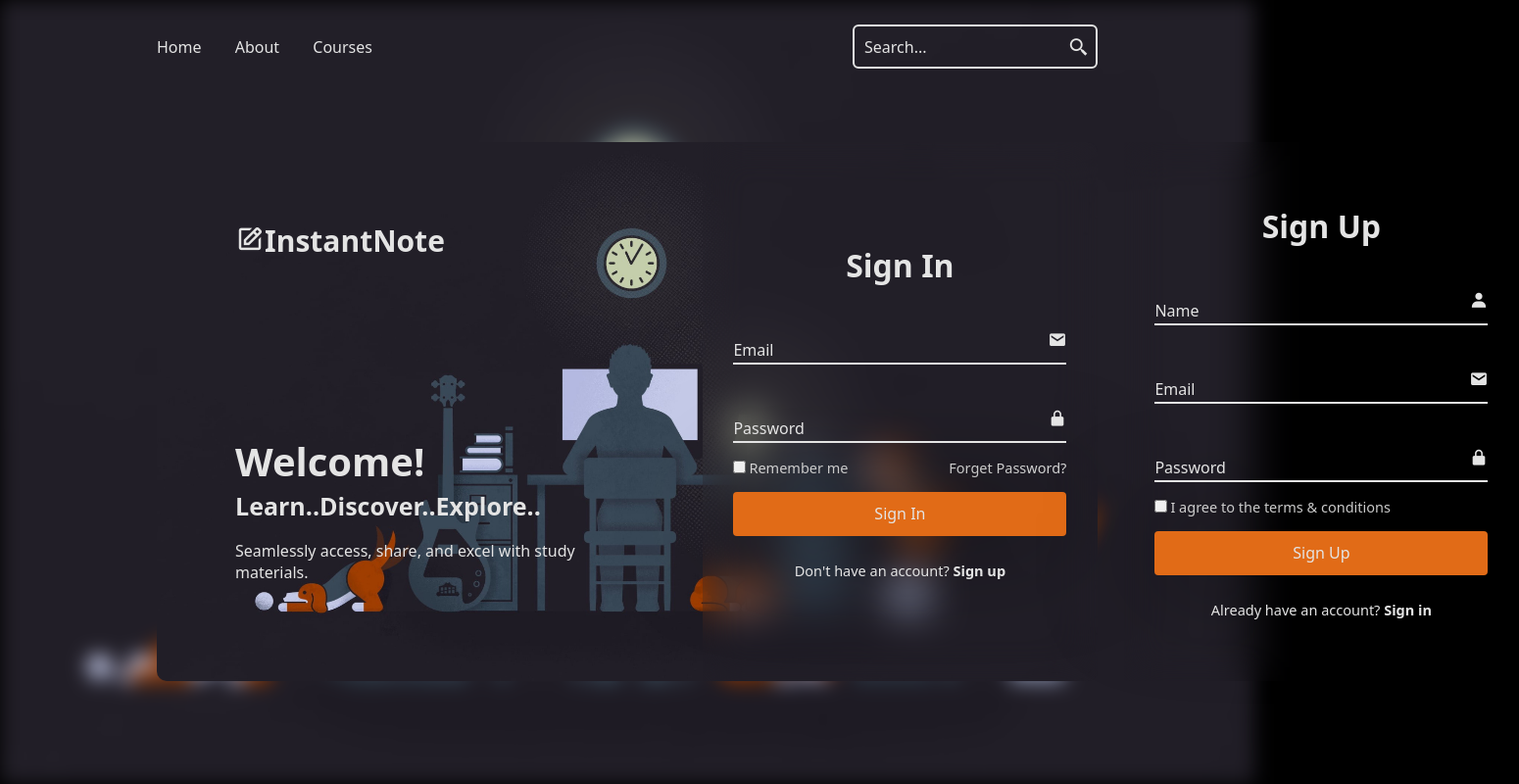
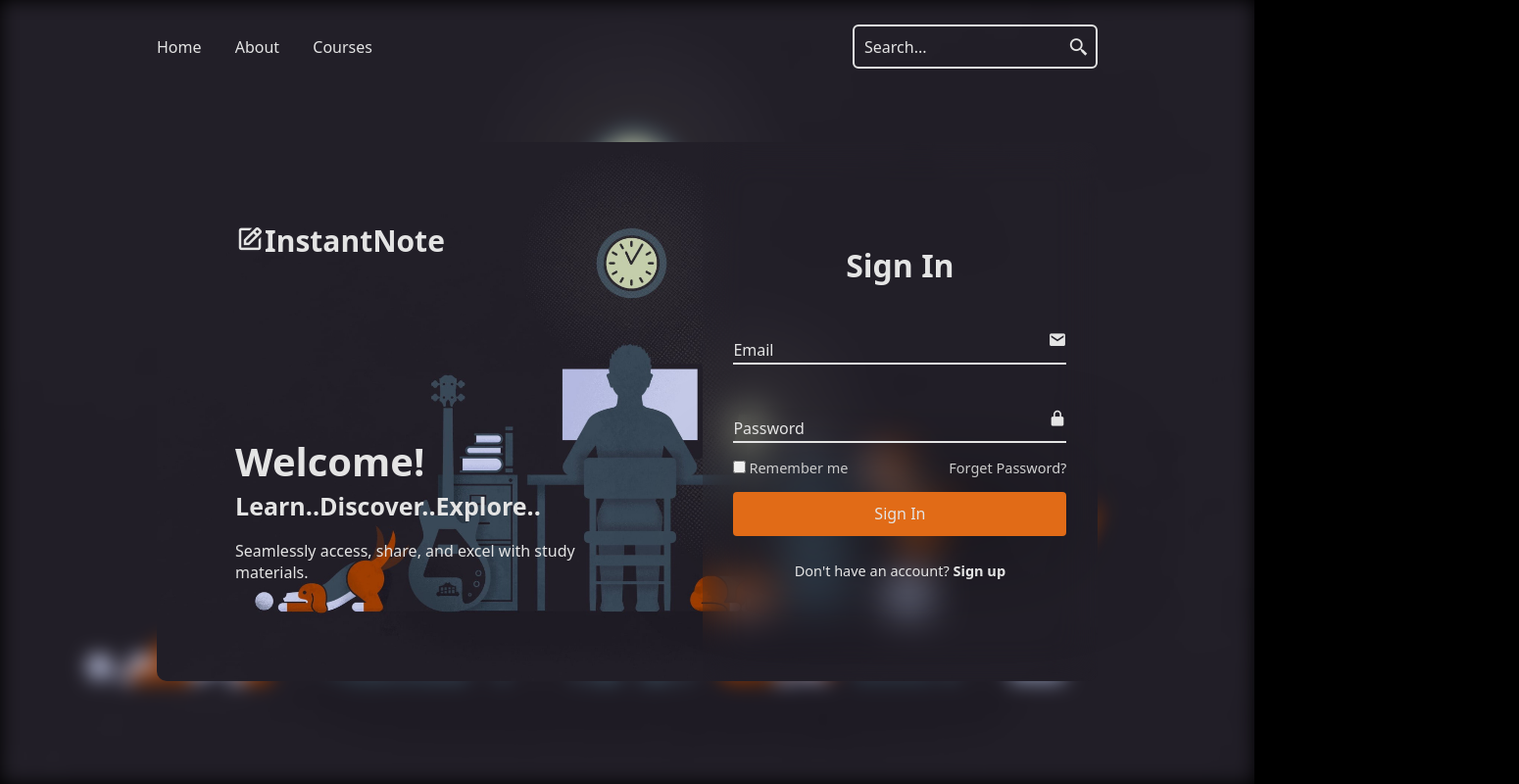
Before and after one commit to safalyakumbhare/WEB-DEV, a plain HTML site: page Login Design/Login.html in a window 1280 px wide. Shown: the whole page at 98% size, 1550 px wide, since content can reach past the window. Drawn offline with nearby package versions, Linux system fonts and the light colour scheme.

Commit message:
Login Design

```diff
--- a/Login Design/Login.html
+++ b/Login Design/Login.html
@@ -69,7 +69,7 @@
           </form>
         </div>
 
-        <div class="form-box register">
+        <!-- <div class="form-box register">
           <form action="#">
             <h2>Sign Up</h2>
 
@@ -102,7 +102,7 @@
                 Already have an account?
                 <a href="$" class="login-link">Sign in</a>
               </p>
-            </div>
+            </div> -->
           </form>
         </div>
       </div>
```
